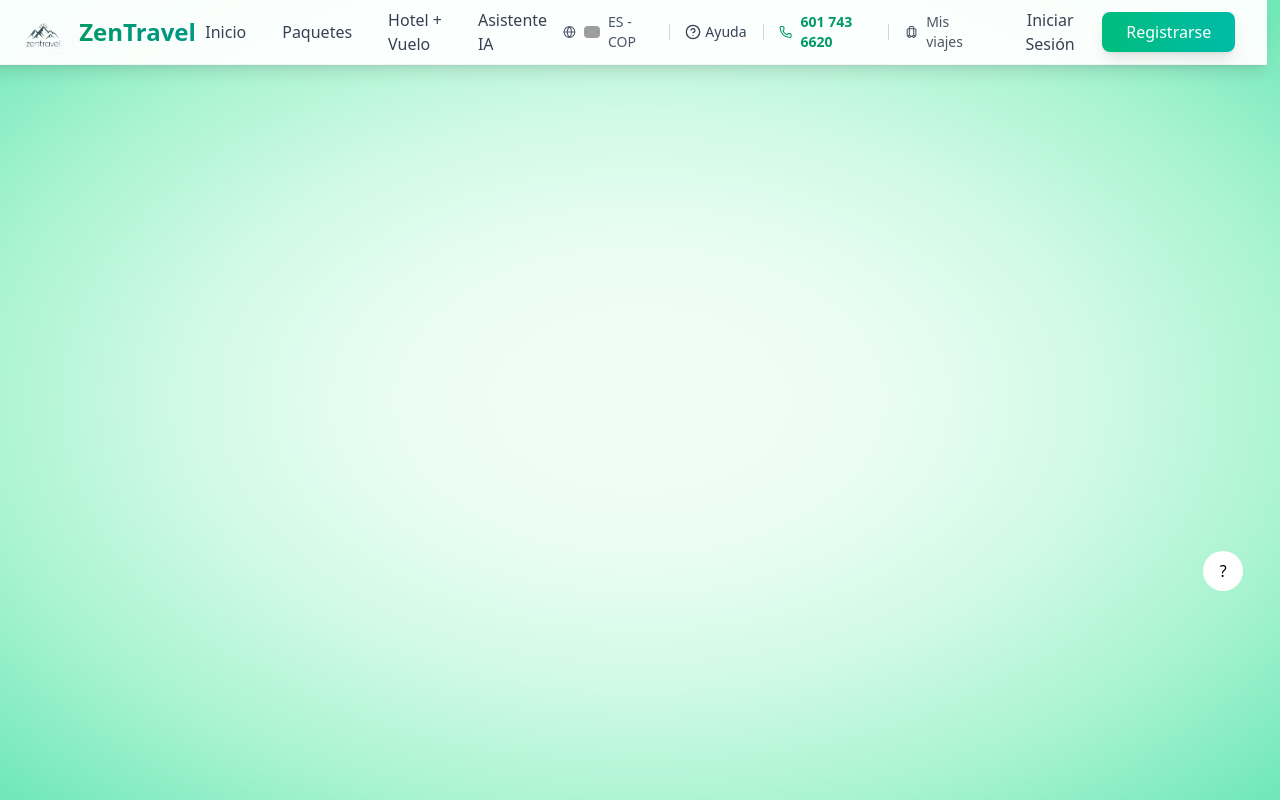
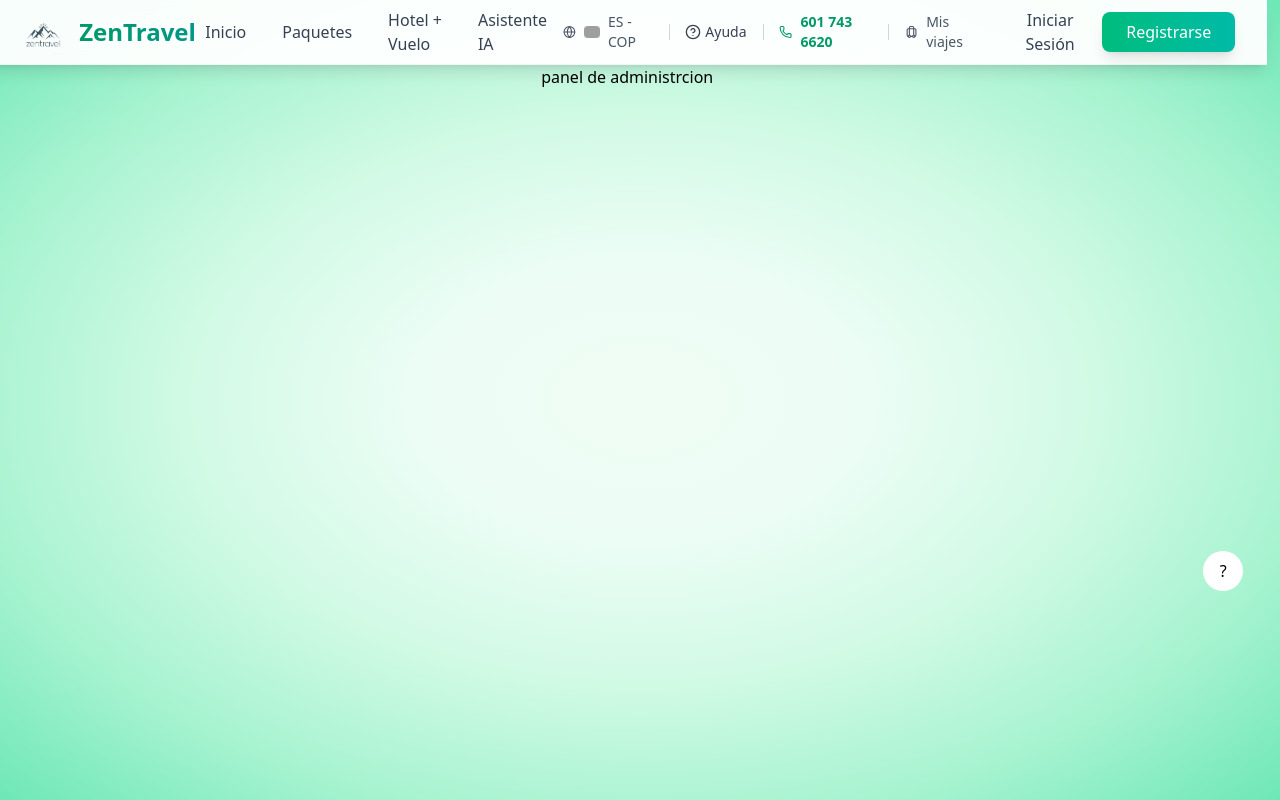
Before and after one commit to juanCaro16/front-end-ZenTravel, a React (Vite) app: page /Admin in a window 1280 px wide. Built offline with nearby package versions, Linux system fonts and the light colour scheme; grey boxes are pictures that could not be loaded.

Commit message:
actualizacion 3:04

```diff
--- /dev/null
+++ b/src/Layouts/newEmpleado/newEmpleado.jsx
@@ -0,0 +1,12 @@
+import React from 'react'
+
+export const newEmpleado = () => {
+
+
+
+  return (
+    <>
+
+    </>
+  )
+}
--- a/src/Pages/Administracion/Admin.jsx
+++ b/src/Pages/Administracion/Admin.jsx
@@ -3,6 +3,7 @@ import React from 'react'
 export const Admin = () => {
   return (
     <>
+        <h1> panel de administrcion </h1>
 
     </>
   )
--- a/src/Pages/VerPaquetes/VerPaquetes.jsx
+++ b/src/Pages/VerPaquetes/VerPaquetes.jsx
@@ -8,7 +8,7 @@ export const VerPaquetes = () => {
 
   const obtenerPaquetes = async () => {
   try {
-    const response = await api.get('/packages/paquetes');
+    const response = await api.get('/packages');
     console.log("📦 Respuesta completa:", response);
     console.log("Contenido:", response.data);
 
```
